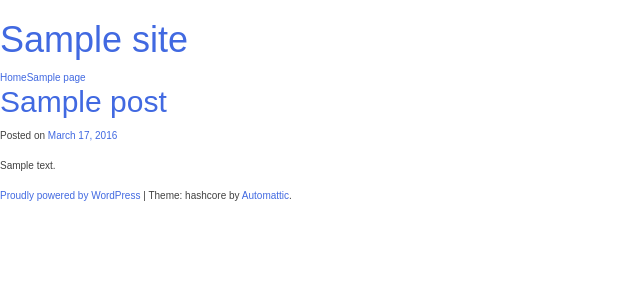
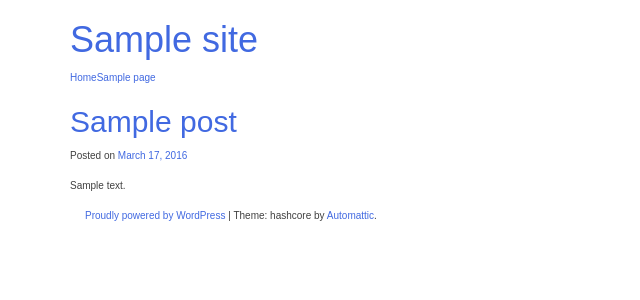
Before and after one commit to orlando/alfacent, a WordPress theme: template content/themes/hashcore/index.php in a window 1280 px wide. Shown: the top 300 px of the page, without its empty margins (0-640 px from the left). Run offline with PHP 8.4 and a stand-in for WordPress, Linux system fonts and the light colour scheme; the site name, menu and one post (Sample post) are stand-ins, and other content is empty; some libraries are stand-ins or nearby versions.

Commit message:
Add bootstrap class in theme

```diff
--- a/content/themes/hashcore/footer.php
+++ b/content/themes/hashcore/footer.php
@@ -12,7 +12,9 @@
 ?>
 
 	</div><!-- #content -->
-
+	</div><!-- #page -->
+	</div><!-- .container header-->
+<div class="container">
 	<footer id="colophon" class="site-footer" role="contentinfo">
 		<div class="site-info">
 			<a href="<?php echo esc_url( __( 'https://wordpress.org/', 'hashcore' ) ); ?>"><?php printf( esc_html__( 'Proudly powered by %s', 'hashcore' ), 'WordPress' ); ?></a>
@@ -20,7 +22,7 @@
 			<?php printf( esc_html__( 'Theme: %1$s by %2$s.', 'hashcore' ), 'hashcore', '<a href="http://automattic.com/" rel="designer">Automattic</a>' ); ?>
 		</div><!-- .site-info -->
 	</footer><!-- #colophon -->
-</div><!-- #page -->
+</div> <!-- .container footer-->
 
 <?php wp_footer(); ?>
 
--- a/content/themes/hashcore/header.php
+++ b/content/themes/hashcore/header.php
@@ -21,6 +21,7 @@
 </head>
 
 <body <?php body_class(); ?>>
+<div class="container">
 	<div id="page" class="site">
 		<a class="skip-link screen-reader-text" href="#content"><?php esc_html_e( 'Skip to content', 'hashcore' ); ?></a>
 
--- a/content/themes/hashcore/index.php
+++ b/content/themes/hashcore/index.php
@@ -13,7 +13,8 @@
  */
 
 get_header(); ?>
-
+	<div class="row">
+		<div class="col-md-9 col-xs-12">
 			<div id="primary" class="content-area">
 				<main id="main" class="site-main" role="main">
 
@@ -50,6 +51,7 @@ get_header(); ?>
 
 				</main><!-- #main -->
 			</div><!-- #primary -->
+		</div><!--col-md-9 col-xs-12 -->
 
 <?php
 get_sidebar();
--- a/content/themes/hashcore/sidebar.php
+++ b/content/themes/hashcore/sidebar.php
@@ -11,7 +11,9 @@ if ( ! is_active_sidebar( 'sidebar-1' ) ) {
 	return;
 }
 ?>
-
-<aside id="secondary" class="widget-area" role="complementary">
-	<?php dynamic_sidebar( 'sidebar-1' ); ?>
-</aside><!-- #secondary -->
+	<div class="col-md-3 col-xs-12" >
+		<aside id="secondary" class="widget-area" role="complementary">
+			<?php dynamic_sidebar( 'sidebar-1' ); ?>
+		</aside><!-- #secondary -->
+	</div><!-- .col-md-3>-->
+</div><!-- .row -->
```
Lines whose indentation alone changed are shown as unchanged.
